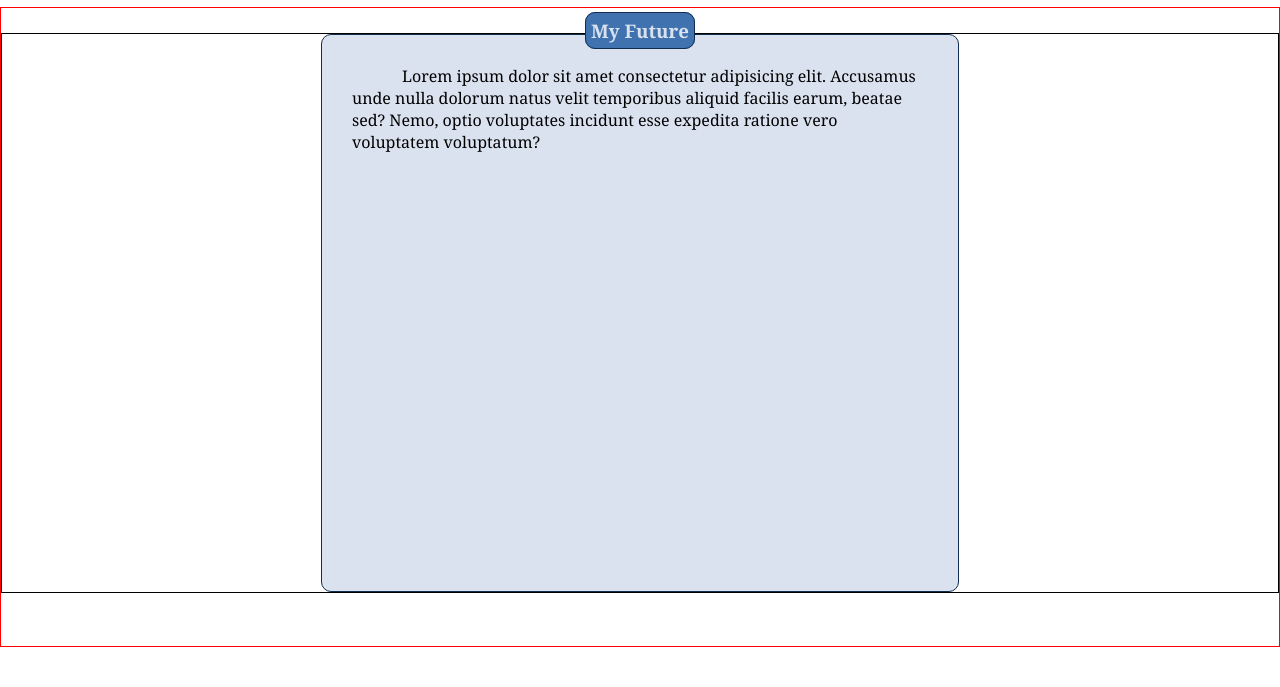
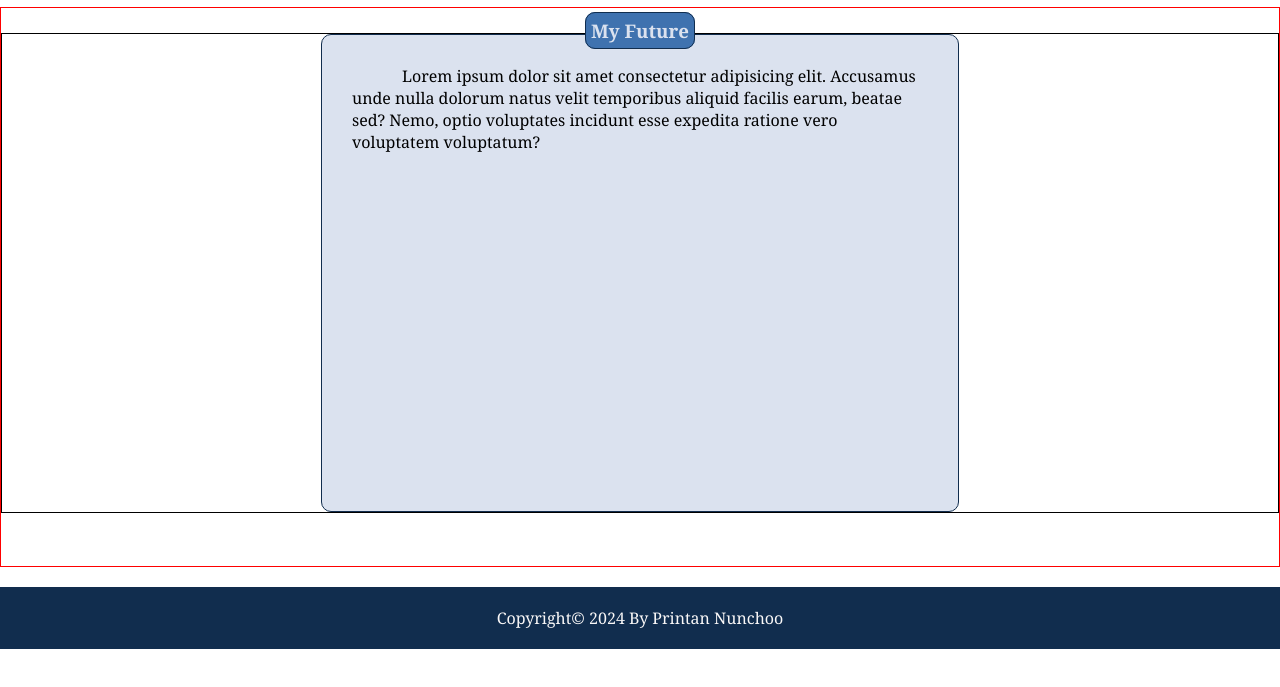
Before and after one commit to Printan00/6709616673_MyCSTUStory, a plain HTML site: page myfuture.html in a window 1280 px wide. Shown: the part 73-760 px from the top of the page. Drawn offline with Linux system fonts and the light colour scheme.

Commit message:
style future box

```diff
--- a/myfuture.html
+++ b/myfuture.html
@@ -31,5 +31,11 @@
         </div>
      </section>
      <!-- Content section End -->
+
+    <!-- Footer Start -->
+    <footer class="copyright">
+        <p>Copyright© 2024 By Printan Nunchoo</p>
+    </footer>
+    <!-- Footer End -->
 </body>
 </html>
--- a/mystyles.css
+++ b/mystyles.css
@@ -173,7 +173,7 @@ body {
 .aboutfuture {
     width: 100%;
     border: 1px solid red;
-    height: 80vh;
+    height: 70vh;
     margin-top: 20px;
 }
 
@@ -195,11 +195,9 @@ body {
 
 .box-future {
     border: 1px solid black;
-    height: 70vh;
+    height: 60vh;
     display: flex;
     justify-content: center;
-
-
 }
 
 .info-future {
```
